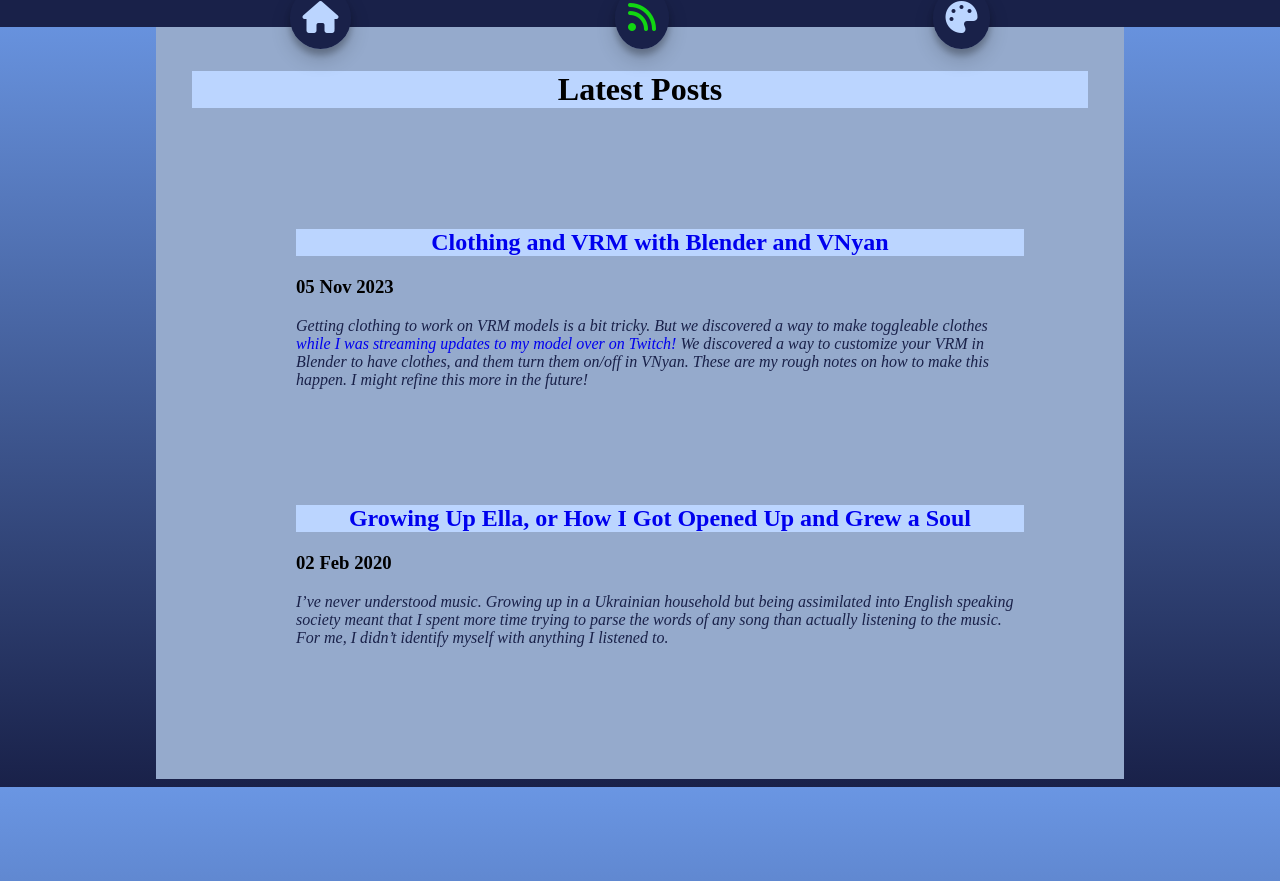
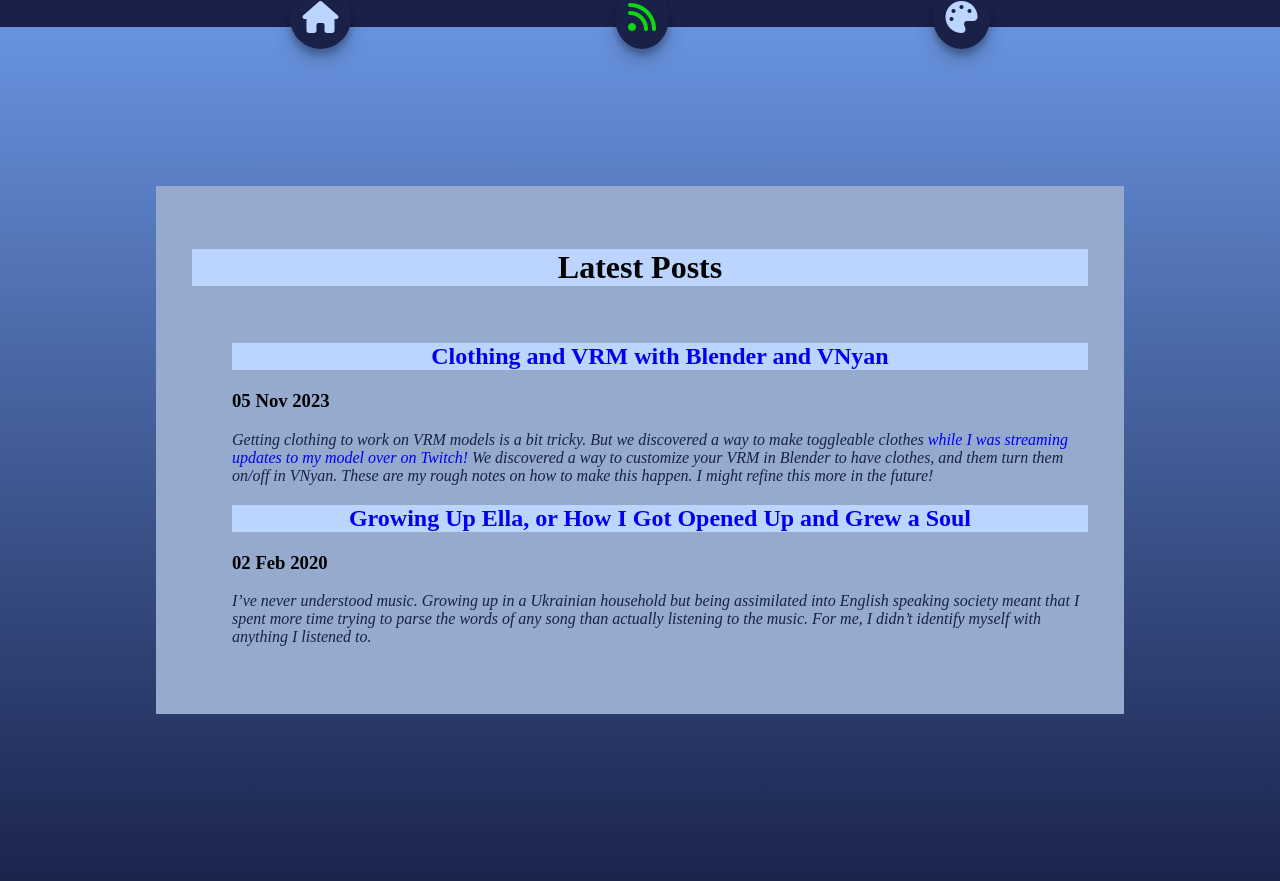
Before and after one commit to malleyeno/malleyeno.github.io, a Jekyll site: the page built from blog.html, in a window 1280 px wide. Shown: the top 881 px of the page. Built offline with Jekyll 4.4.1, drawn with Linux system fonts in a browser that asks for light colours; nearby versions of some CDN libraries.

Commit message:
Blog index sensibly wide.

```diff
--- a/_sass/blogIndex.scss
+++ b/_sass/blogIndex.scss
@@ -1,9 +1,35 @@
 @import "main";
 
 // Blog Index Styling
+
+html {
+    height: 100%;
+}
+
+body {
+    // display: flex;
+    // flex-direction: column;
+}
+
+#container {
+    width: 100%;
+    display: flex;
+
+}
+
+ul {
+    // display: flex;
+    // flex-direction: column;
+    // justify-content: center;
+    // align-items: center;
+    list-style: none;
+    list-style-position:outside;
+}
+
 li {
     list-style-type: none;
-    // overflow: ;
+    list-style-position: outside;
+    // overflow:visible;
 }
 
 h2 {
@@ -18,8 +44,8 @@
 
 .blog-listing {
     background-color: $elementSecondCol;
-    margin: 3em;
-    padding: 1em;
+    // margin: 3em;
+    // padding: 1em;
     a {
         text-decoration: none;
     }
```
